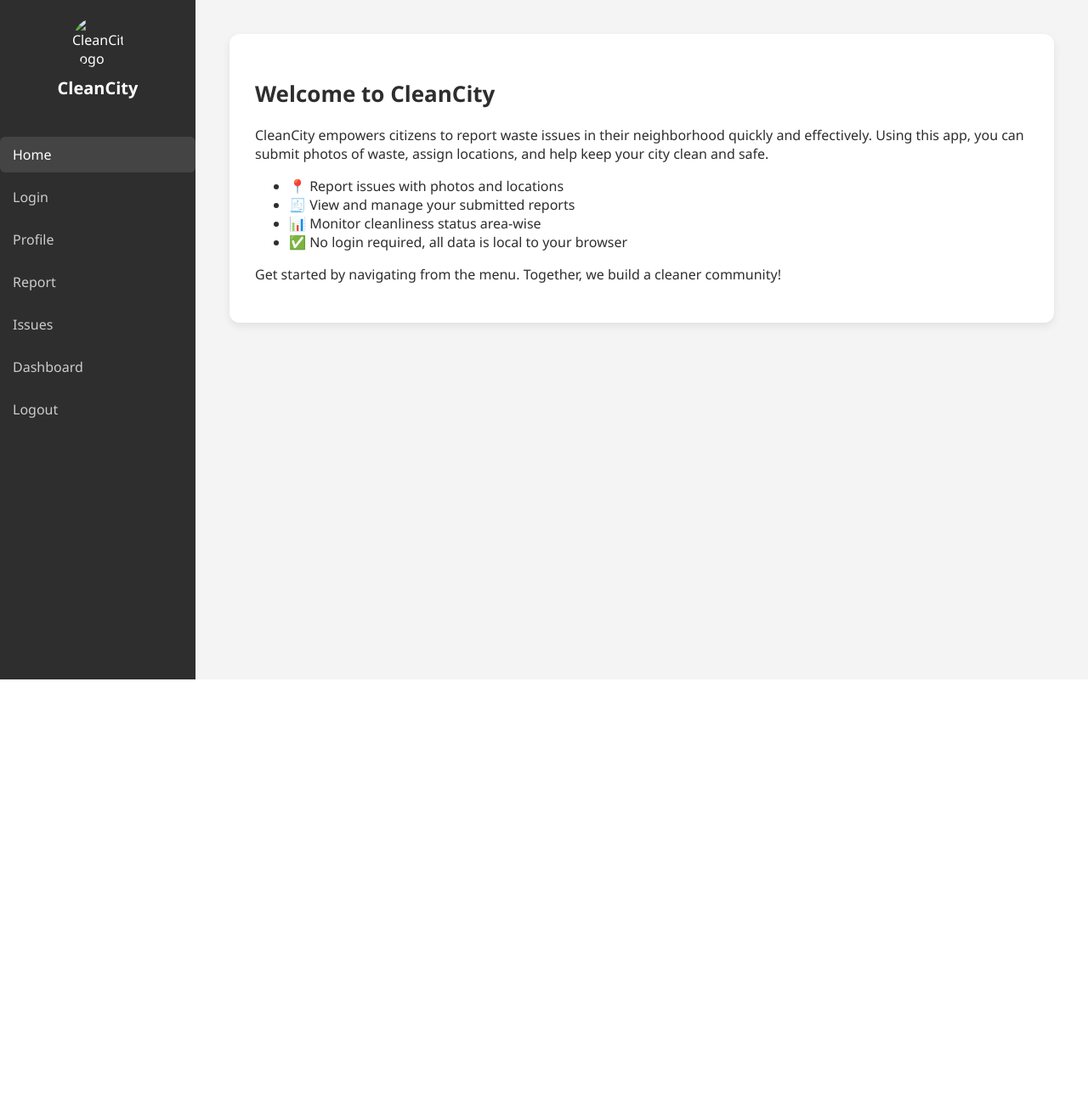
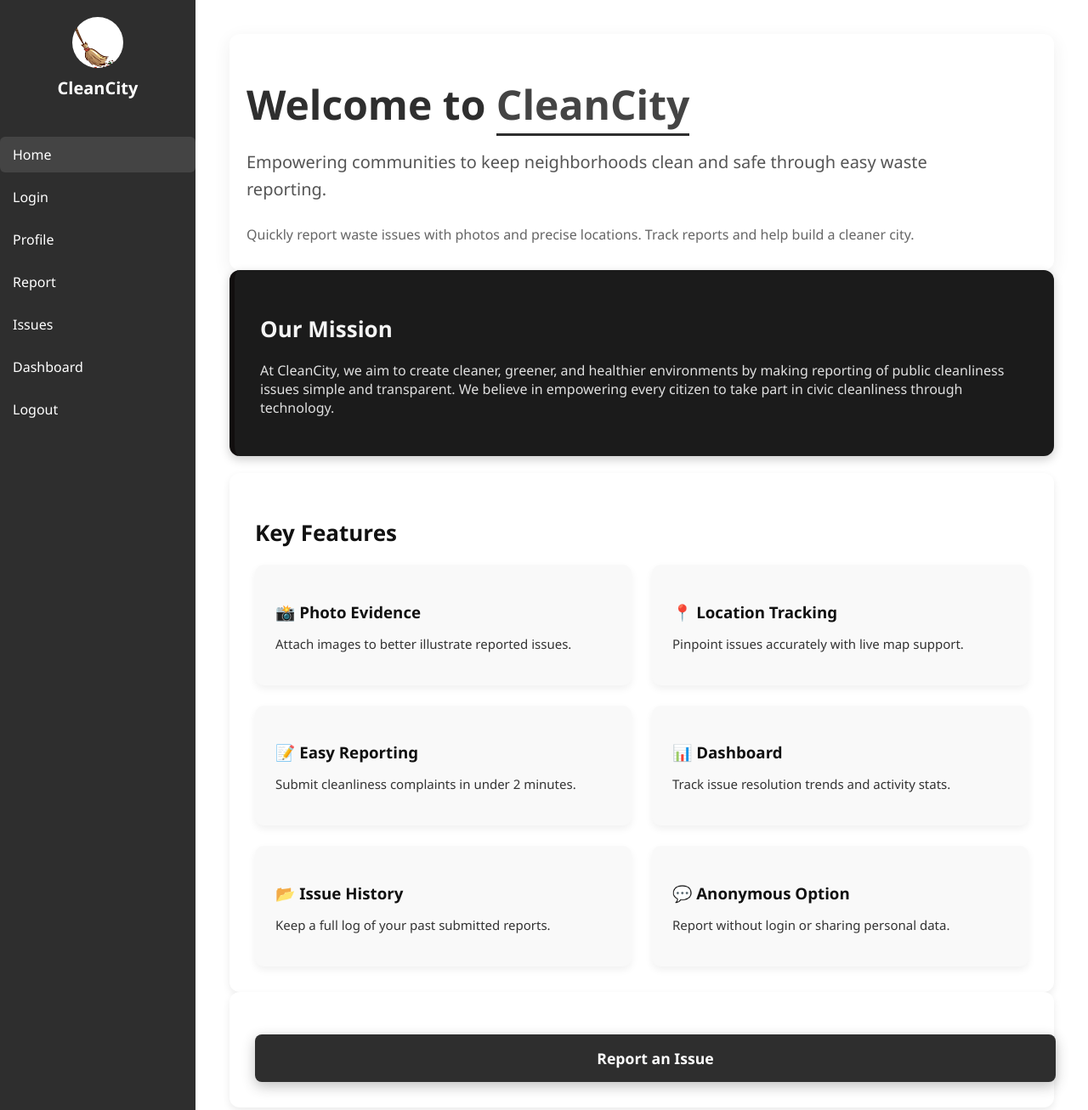
Before and after one commit to Zannat15/Cleancity, a plain HTML site: page index.html in a window 1280 px wide. Shown: the top 1307 px of the page at 85% size. Before the commit the page ends 800 px from the top, so only its background shows below. Drawn offline with Linux system fonts and the light colour scheme.

Commit message:
pages changed

```diff
--- a/index.html
+++ b/index.html
@@ -10,7 +10,7 @@
   <div class="container">
     <div class="sidebar">
       <div class="logo">
-        <img src="images/logo.png" alt="CleanCity Logo" />
+        <img src="./logo2.jpg" alt="CleanCity Logo" />
         <h1>CleanCity</h1>
       </div>
       <nav>
@@ -23,25 +23,63 @@
         <a href="logout.html">Logout</a>
       </nav>
     </div>
-    <div class="main-content">
-      <div class="section">
-        <h2>Welcome to CleanCity</h2>
-        <p>
-          CleanCity empowers citizens to report waste issues in their neighborhood
-          quickly and effectively. Using this app, you can submit photos of waste,
-          assign locations, and help keep your city clean and safe.
-        </p>
-        <ul>
-          <li>📍 Report issues with photos and locations</li>
-          <li>🧾 View and manage your submitted reports</li>
-          <li>📊 Monitor cleanliness status area-wise</li>
-          <li>✅ No login required, all data is local to your browser</li>
-        </ul>
-        <p>
-          Get started by navigating from the menu. Together, we build a cleaner community!
-        </p>
+
+    <main class="main-content">
+  <!-- Hero Section -->
+  <section class="section home-intro">
+    <div class="intro-text">
+      <h1>Welcome to <span class="highlight">CleanCity</span></h1>
+      <p class="lead">
+        Empowering communities to keep neighborhoods clean and safe through easy waste reporting.
+      </p>
+      <p>
+        Quickly report waste issues with photos and precise locations. Track reports and help build a cleaner city.
+    </div>
+
+
+  </section>
+
+
+  <section class="section mission-card">
+    <h2>Our Mission</h2>
+    <p>
+      At CleanCity, we aim to create cleaner, greener, and healthier environments by making reporting of public cleanliness issues simple and transparent. We believe in empowering every citizen to take part in civic cleanliness through technology.
+    </p>
+  </section>
+
+  <!-- Features Section -->
+  <section class="section features-grid-section">
+    <h2>Key Features</h2>
+    <div class="features-grid">
+      <div class="feature-card">
+        <h3>📸 Photo Evidence</h3>
+        <p>Attach images to better illustrate reported issues.</p>
+      </div>
+      <div class="feature-card">
+        <h3>📍 Location Tracking</h3>
+        <p>Pinpoint issues accurately with live map support.</p>
+      </div>
+      <div class="feature-card">
+        <h3>📝 Easy Reporting</h3>
+        <p>Submit cleanliness complaints in under 2 minutes.</p>
+      </div>
+      <div class="feature-card">
+        <h3>📊 Dashboard</h3>
+        <p>Track issue resolution trends and activity stats.</p>
+      </div>
+      <div class="feature-card">
+        <h3>📂 Issue History</h3>
+        <p>Keep a full log of your past submitted reports.</p>
+      </div>
+      <div class="feature-card">
+        <h3>💬 Anonymous Option</h3>
+        <p>Report without login or sharing personal data.</p>
       </div>
     </div>
-  </div>
-</body>
-</html>
+  </section>
+
+  <!-- Report Button at Bottom -->
+  <section class="section">
+    <a href="report.html" class="btn-primary btn-full">Report an Issue</a>
+  </section>
+</main>
--- a/style.css
+++ b/style.css
@@ -1,9 +1,8 @@
-/* Global Styles */
 body {
   margin: 0;
   font-family: 'Segoe UI', Tahoma, Geneva, Verdana, sans-serif;
   background-color: #ffffff;
-  color: #2e2e2e;
+  color: #000000;
 }
 
 .container {
@@ -15,7 +14,7 @@ body {
 .sidebar {
   width: 230px;
   background-color: #2e2e2e;
-  color: white;
+  color: rgb(246, 245, 245);
   display: flex;
   flex-direction: column;
   align-items: center;
@@ -51,7 +50,7 @@ body {
 }
 
 .sidebar nav a {
-  color: #ccc;
+  color: #ffffff;
   text-decoration: none;
   padding: 10px 15px;
   border-radius: 6px;
@@ -62,20 +61,20 @@ body {
 .sidebar nav a.active,
 .sidebar nav a:hover {
   background-color: #444;
-  color: #fff;
+  color: #ffffff;
 }
 
-/* Main Content */
 .main-content {
   flex: 1;
   padding: 40px;
-  background-color: #f4f4f4;
+  background-color: #ffffff;
+  color: #000;
 }
 
 .section {
   max-width: 1200px;
   margin: auto;
-  background: #fff;
+  background: #ffffff;
   padding: 30px;
   border-radius: 12px;
   box-shadow: 0 4px 10px rgba(0, 0, 0, 0.08);
@@ -84,13 +83,14 @@ body {
 h2 {
   font-size: 26px;
   margin-bottom: 20px;
-  color: #2e2e2e;
+  color: #111111;
 }
 
 form label {
   display: block;
   margin-top: 20px;
   font-weight: 600;
+  color: #111;
 }
 
 input[type="text"],
@@ -113,7 +113,7 @@ textarea {
 button {
   margin-top: 20px;
   padding: 12px 24px;
-  background-color: #2e2e2e;
+  background-color: #232323;
   color: #fff;
   border: none;
   border-radius: 6px;
@@ -160,6 +160,7 @@ button:disabled {
   gap: 10px;
 }
 
+/* DASHBOARD CARDS */
 .dashboard-cards {
   display: grid;
   grid-template-columns: repeat(auto-fit, minmax(220px, 1fr));
@@ -168,27 +169,28 @@ button:disabled {
 }
 
 .card {
-  background-color: #fff;
+  background-color: #111;
+  color: #ffffff;
   padding: 20px;
   border-radius: 12px;
   text-align: center;
-  box-shadow: 0 4px 12px rgba(0, 0, 0, 0.08);
+  box-shadow: 0 4px 12px rgba(0, 0, 0, 0.15);
   transition: transform 0.3s ease, box-shadow 0.3s ease;
 }
 
 .card:hover {
   transform: scale(1.03);
-  box-shadow: 0 6px 14px rgba(0, 0, 0, 0.12);
+  box-shadow: 0 6px 14px rgba(0, 0, 0, 0.25);
 }
 
 .card h3 {
   margin-bottom: 10px;
-  color: #333;
+  color: #ffffff;
 }
 
 .card p {
   font-size: 16px;
-  color: #666;
+  color: #e0e0e0;
 }
 
 .chart-section {
@@ -209,3 +211,177 @@ footer {
   bottom: 0;
   width: 100%;
 }
+
+/* Home Page Intro Section */
+.home-intro {
+  display: flex;
+  align-items: center;
+  justify-content: space-between;
+  gap: 40px;
+  padding: 10px 20px;
+  background-color: #fff;
+  border-radius: 12px;
+  box-shadow: 0 6px 20px rgba(46, 46, 46, 0.08);
+}
+
+.home-intro .intro-text {
+  flex: 1;
+  max-width: 900px;
+}
+
+.home-intro h1 {
+  font-size: 3rem;
+  margin-bottom: 20px;
+  font-weight: 700;
+  color: #2e2e2e;
+}
+
+.home-intro .highlight {
+  color: #444;
+  border-bottom: 3px solid #2e2e2e;
+  padding-bottom: 2px;
+}
+
+.home-intro .lead {
+  font-size: 1.25rem;
+  color: #555;
+  margin-bottom: 25px;
+  line-height: 1.6;
+}
+
+.home-intro p {
+  font-size: 1rem;
+  color: #666;
+  margin-bottom: 20px;
+  line-height: 1.5;
+}
+
+.features-list {
+  display: grid;
+  grid-template-columns: repeat(2, minmax(200px, 1fr));
+  gap: 20px 40px;
+  margin-bottom: 40px;
+}
+
+.feature-item {
+  display: flex;
+  align-items: center;
+  gap: 15px;
+  color: #444;
+  font-weight: 600;
+  font-size: 1rem;
+}
+
+.feature-icon {
+  font-size: 1.5rem;
+  color: #2e2e2e;
+  flex-shrink: 0;
+}
+
+.btn-primary {
+  display: inline-block;
+  background-color: #2e2e2e;
+  color: #fff;
+  padding: 14px 36px;
+  font-size: 1.1rem;
+  font-weight: 700;
+  border-radius: 8px;
+  text-decoration: none;
+  box-shadow: 0 5px 15px rgba(46, 46, 46, 0.3);
+  transition: background-color 0.3s ease, box-shadow 0.3s ease;
+}
+
+.btn-primary:hover {
+  background-color: #1a1a1a;
+  box-shadow: 0 7px 20px rgba(26, 26, 26, 0.5);
+}
+
+.intro-image {
+  flex: 1;
+  max-width: 500px;
+}
+
+.intro-image img {
+  width: 100%;
+  height: auto;
+  border-radius: 16px;
+  box-shadow: 0 8px 24px rgba(46, 46, 46, 0.1);
+  object-fit: cover;
+}
+
+@media (max-width: 900px) {
+  .home-intro {
+    flex-direction: column;
+    padding: 30px 20px;
+    gap: 30px;
+  }
+
+  .intro-image {
+    max-width: 100%;
+  }
+
+  .features-list {
+    grid-template-columns: 1fr;
+  }
+}
+
+.mission-card {
+  background-color: #1b1b1b;
+  padding: 30px;
+  border-left: 6px solid #110e0e;
+  border-radius: 12px;
+  margin-bottom: 20px;
+  box-shadow: 0 4px 12px rgba(0, 0, 0, 0.2);
+}
+
+.mission-card h2 {
+  color: #f5f5f5;
+}
+
+.mission-card p {
+  color: #e0e0e0;
+}
+
+.features-grid-section h2 {
+  margin-bottom: 20px;
+  color: #111;
+}
+
+.features-grid {
+  display: grid;
+  grid-template-columns: repeat(auto-fit, minmax(300px, 1fr));
+  gap: 24px;
+}
+
+.feature-card {
+  background-color: #f9f9f9;
+  padding: 24px;
+  border-radius: 10px;
+  box-shadow: 0 4px 10px rgba(0,0,0,0.06);
+  transition: transform 0.2s ease, box-shadow 0.2s ease;
+}
+
+.feature-card:hover {
+  transform: translateY(-4px);
+  box-shadow: 0 6px 20px rgba(0, 0, 0, 0.2);
+}
+
+.feature-card h3 {
+  margin-bottom: 10px;
+  color: #111;
+}
+
+.feature-card p {
+  color: #333;
+  font-size: 15px;
+}
+
+.btn-full {
+  display: block;
+  text-align: center;
+  width: 100%;
+  margin-top: 20px;
+  padding: 16px;
+  font-size: 1.1rem;
+  font-weight: 700;
+}
```
Also changed, not shown: login.html (+1 -1 lines), profile.html (+1 -1 lines), 11.jpg (added), 12.jpg (added), logo1.jpg (added), logo2.jpg (added).
